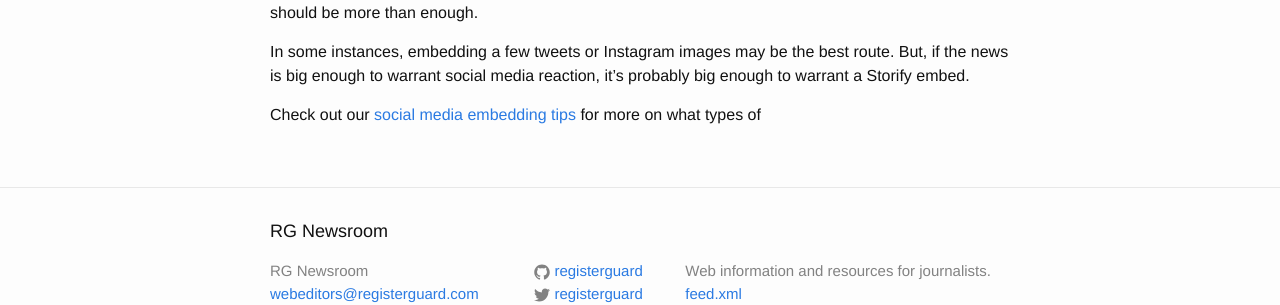
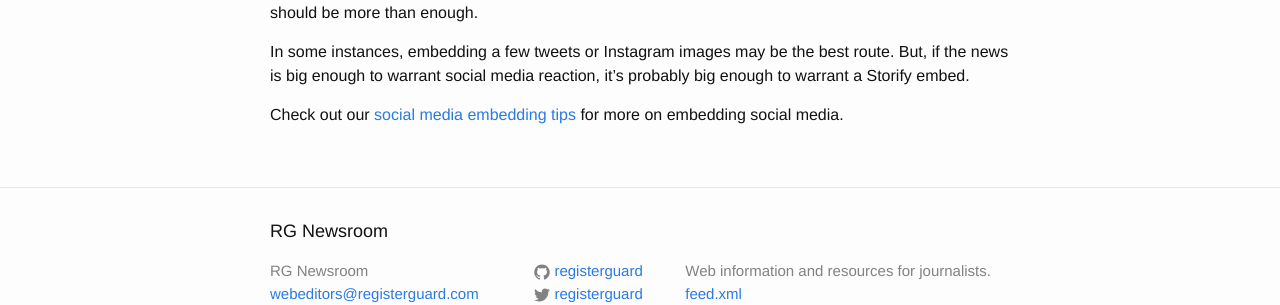
Before and after one commit to rgnewsroom/rgnewsroom.github.io, a Jekyll site: the page built from _posts/2014-10-03-breaking-news-coveritlive-vs-storify.markdown, in a window 1280 px wide. Shown: the part 310-615 px from the top of the page. Built offline with Jekyll 4.4.1, drawn with Linux system fonts in a browser that asks for light colours; nearby versions of some CDN libraries; library files that are not in the unit come from our copies.

Commit message:
finish sentence

```diff
--- a/_posts/2014-10-03-breaking-news-coveritlive-vs-storify.markdown
+++ b/_posts/2014-10-03-breaking-news-coveritlive-vs-storify.markdown
@@ -12,4 +12,4 @@ To put it simply, CoveritLive is often overkill for a breaking news event. It's
 
 In some instances, embedding a few tweets or Instagram images may be the best route. But, if the news is big enough to warrant social media reaction, it's probably big enough to warrant a Storify embed.
 
-Check out our [social media embedding tips](http://newsroom.registerguard.com/social-media/2014/10/03/when-to-include-social-media.html) for more on what types of
+Check out our [social media embedding tips](http://newsroom.registerguard.com/social-media/2014/10/03/when-to-include-social-media.html) for more on embedding social media.
```
